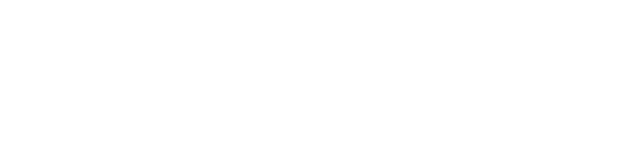
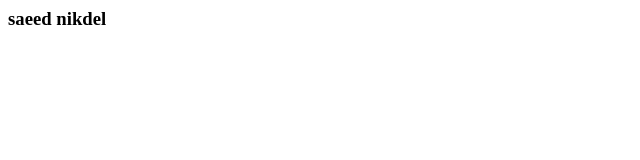
Before and after one commit to saeednk72/first-repository, a plain HTML site: page test.html in a window 1280 px wide. Shown: the whole page, without its empty margins (0-640 px from the left). Drawn offline with Linux system fonts and the light colour scheme.

Commit message:
dobare taqir dadim

```diff
--- a/test.html
+++ b/test.html
@@ -8,7 +8,7 @@
 </head>
 
 <body>
-
+    <h3>saeed nikdel</h3>
 </body>
 
 </html>
```
